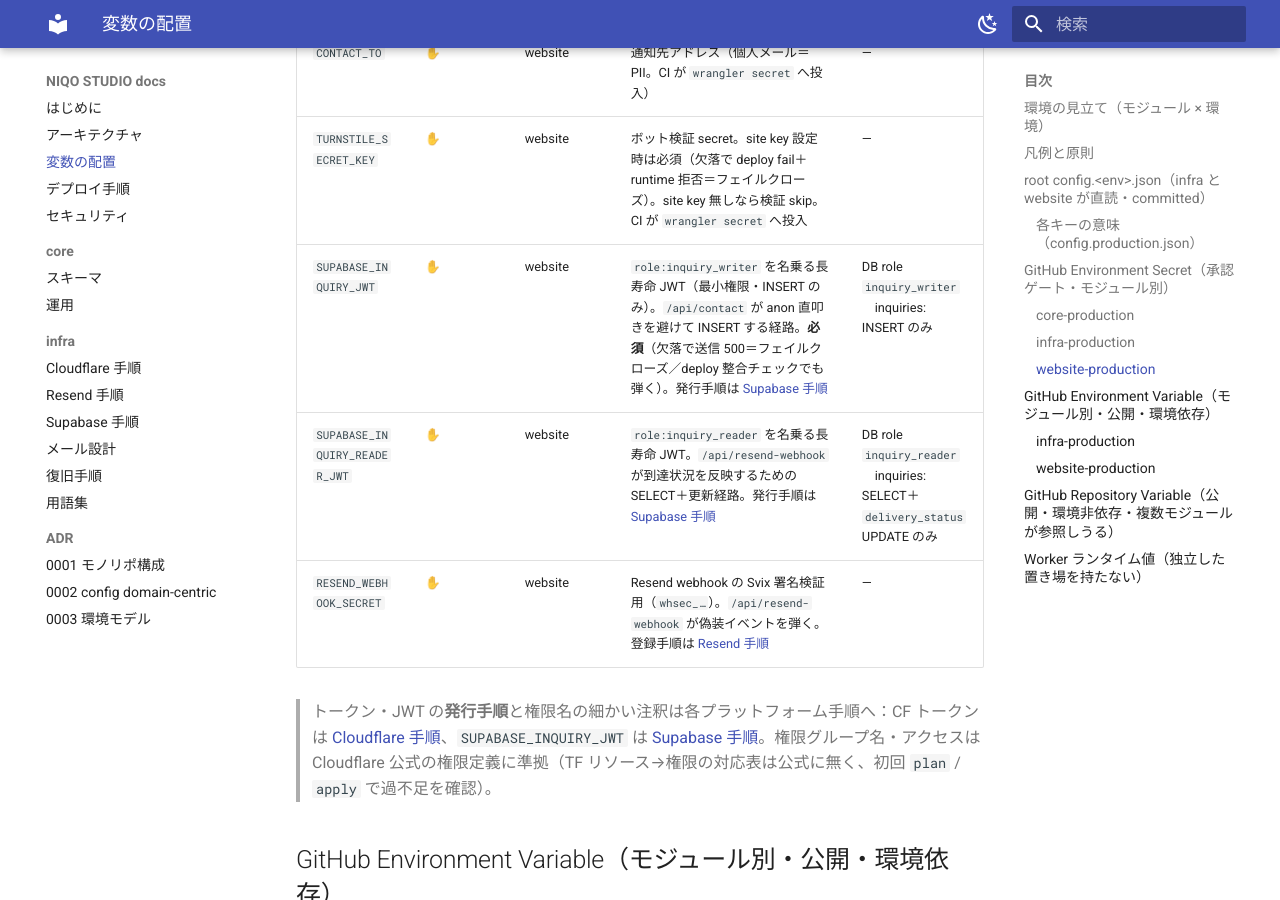
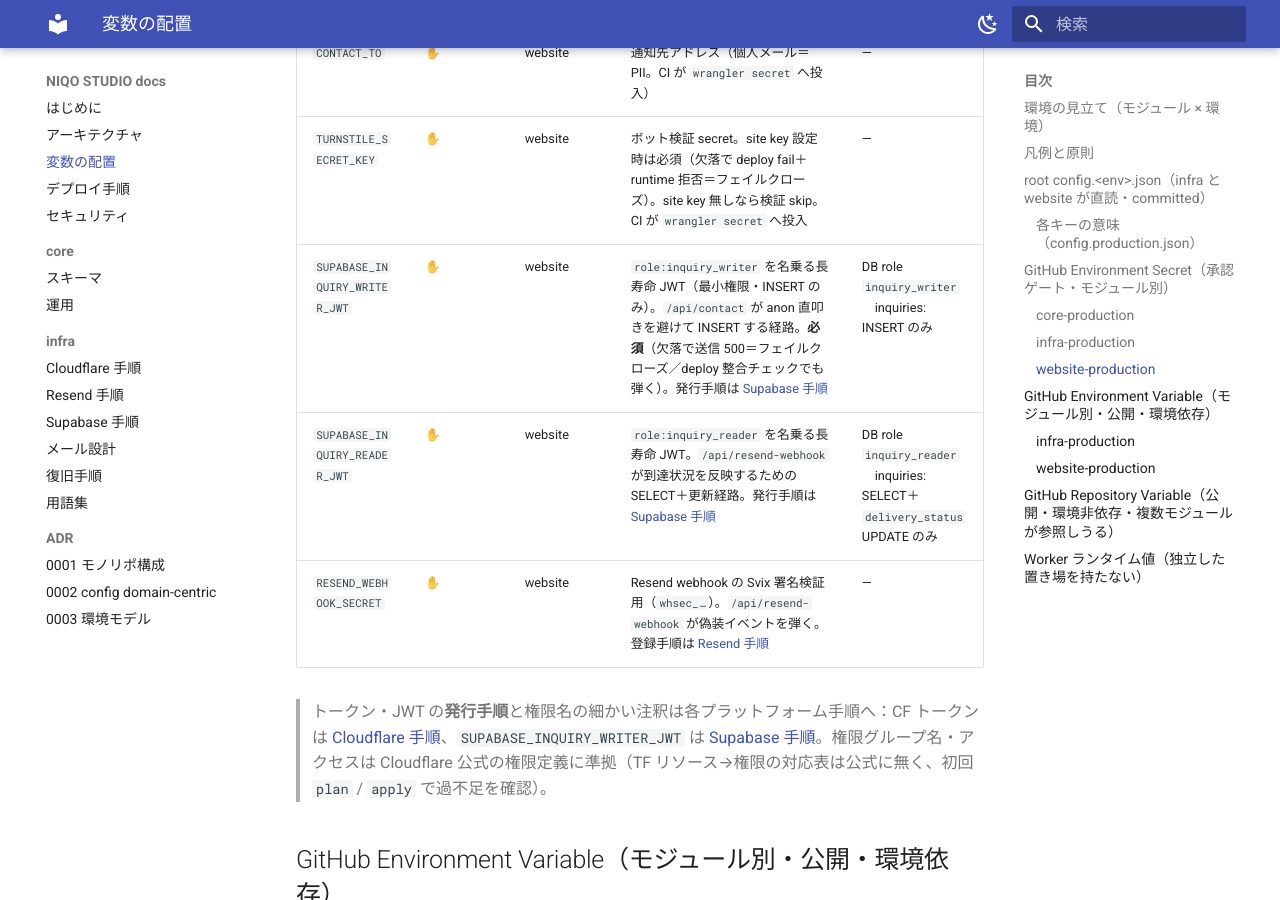
Before and after one commit to niqostudio/niqostudio, an MkDocs documentation site: the page built from docs/variables.md, in a window 1280 px wide and 900 px high, scrolled down 3741 px. Built offline with MkDocs 1.6.1 and Material for MkDocs 9.7.7, drawn with Linux system fonts in a browser that asks for light colours; some of the changed text lies outside the part shown.

Commit message:
refactor: writer の JWT secret 名を SUPABASE_INQUIRY_WRITER_JWT に統一
reader 側(SUPABASE_INQUIRY_READER_JWT)との対称性のためリネーム。あわせて supabase.md に「署名鍵は任意 role の JWT を発行でき service_role 級の機密」である旨を追記。

```diff
--- a/docs/variables.md
+++ b/docs/variables.md
@@ -86,11 +86,11 @@ email レコードの混ぜ方の設計は [メール設計](infra/email.md) を
 | `RESEND_API_KEY` | ✋ | website | 問い合わせ通知の送信（CI が `wrangler secret` へ投入） | — |
 | `CONTACT_TO` | ✋ | website | 通知先アドレス（個人メール＝PII。CI が `wrangler secret` へ投入） | — |
 | `TURNSTILE_SECRET_KEY` | ✋ | website | ボット検証 secret。site key 設定時は必須（欠落で deploy fail＋runtime 拒否＝フェイルクローズ）。site key 無しなら検証 skip。CI が `wrangler secret` へ投入 | — |
-| `SUPABASE_INQUIRY_JWT` | ✋ | website | `role:inquiry_writer` を名乗る長寿命 JWT（最小権限・INSERT のみ）。`/api/contact` が anon 直叩きを避けて INSERT する経路。**必須**（欠落で送信 500＝フェイルクローズ／deploy 整合チェックでも弾く）。発行手順は [Supabase 手順](infra/supabase.md) | DB role `inquiry_writer`<br>　inquiries: INSERT のみ |
+| `SUPABASE_INQUIRY_WRITER_JWT` | ✋ | website | `role:inquiry_writer` を名乗る長寿命 JWT（最小権限・INSERT のみ）。`/api/contact` が anon 直叩きを避けて INSERT する経路。**必須**（欠落で送信 500＝フェイルクローズ／deploy 整合チェックでも弾く）。発行手順は [Supabase 手順](infra/supabase.md) | DB role `inquiry_writer`<br>　inquiries: INSERT のみ |
 | `SUPABASE_INQUIRY_READER_JWT` | ✋ | website | `role:inquiry_reader` を名乗る長寿命 JWT。`/api/resend-webhook` が到達状況を反映するための SELECT＋更新経路。発行手順は [Supabase 手順](infra/supabase.md) | DB role `inquiry_reader`<br>　inquiries: SELECT＋`delivery_status` UPDATE のみ |
 | `RESEND_WEBHOOK_SECRET` | ✋ | website | Resend webhook の Svix 署名検証用（`whsec_…`）。`/api/resend-webhook` が偽装イベントを弾く。登録手順は [Resend 手順](infra/resend.md) | — |
 
-> トークン・JWT の**発行手順**と権限名の細かい注釈は各プラットフォーム手順へ：CF トークンは [Cloudflare 手順](infra/cloudflare.md)、`SUPABASE_INQUIRY_JWT` は [Supabase 手順](infra/supabase.md)。権限グループ名・アクセスは Cloudflare 公式の権限定義に準拠（TF リソース→権限の対応表は公式に無く、初回 `plan` / `apply` で過不足を確認）。
+> トークン・JWT の**発行手順**と権限名の細かい注釈は各プラットフォーム手順へ：CF トークンは [Cloudflare 手順](infra/cloudflare.md)、`SUPABASE_INQUIRY_WRITER_JWT` は [Supabase 手順](infra/supabase.md)。権限グループ名・アクセスは Cloudflare 公式の権限定義に準拠（TF リソース→権限の対応表は公式に無く、初回 `plan` / `apply` で過不足を確認）。
 
 ## GitHub Environment Variable（モジュール別・公開・環境依存）
 非秘密だが apply / deploy だけが使う＝各モジュールの Environment にスコープ（`PUBLIC_` は付けない＝ブラウザに出ないため）。
@@ -117,6 +117,6 @@ email レコードの混ぜ方の設計は [メール設計](infra/email.md) を
 
 ## Worker ランタイム値（独立した置き場を持たない）
 
-`/api/contact` が実行時に読む値（`RESEND_API_KEY` / `CONTACT_TO` / `TURNSTILE_SECRET_KEY` / `SUPABASE_INQUIRY_JWT` / 公開の `CONTACT_FROM`）は、上の `website-production` Environment の Secret/Variable と**同一値**。deploy 時に `website.yml` が `wrangler secret bulk` / var で Worker へ投入する（空値は skip）＝**手動配置しない**ので、ここに別表は持たない。投入済みかの目視確認は [デプロイ手順](deploy.md) を参照。
+`/api/contact` が実行時に読む値（`RESEND_API_KEY` / `CONTACT_TO` / `TURNSTILE_SECRET_KEY` / `SUPABASE_INQUIRY_WRITER_JWT` / 公開の `CONTACT_FROM`）は、上の `website-production` Environment の Secret/Variable と**同一値**。deploy 時に `website.yml` が `wrangler secret bulk` / var で Worker へ投入する（空値は skip）＝**手動配置しない**ので、ここに別表は持たない。投入済みかの目視確認は [デプロイ手順](deploy.md) を参照。
 
 > dev のローカル `.env`（website が必要とする値）は `website/.env.example` を正本とする。
--- a/website/src/pages/api/contact.ts
+++ b/website/src/pages/api/contact.ts
@@ -53,9 +53,9 @@ export const POST: APIRoute = async ({ request }) => {
     }
 
     // INSERT は最小権限ロールの JWT 経由のみ（anon は INSERT 不可）。JWT 欠落は構成ミスとして弾く（fail-closed）。
-    const writerJwt = runtimeEnv.SUPABASE_INQUIRY_JWT;
+    const writerJwt = runtimeEnv.SUPABASE_INQUIRY_WRITER_JWT;
     if (!writerJwt) {
-      console.error('SUPABASE_INQUIRY_JWT is missing; inquiry insert requires the least-privilege writer role');
+      console.error('SUPABASE_INQUIRY_WRITER_JWT is missing; inquiry insert requires the least-privilege writer role');
       return json({ error: 'Server error' }, 500);
     }
 
```
Also changed, not shown: docs/deploy.md (+1 -1 lines), docs/infra/cloudflare.md (+1 -1 lines), docs/infra/supabase.md (+4 -2 lines), 1 other file.
